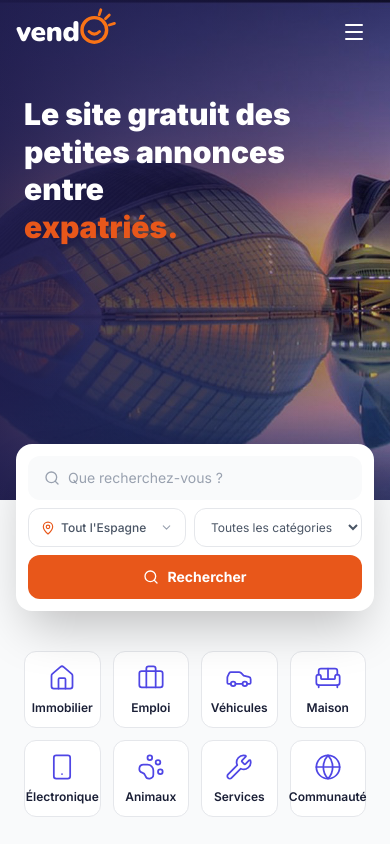
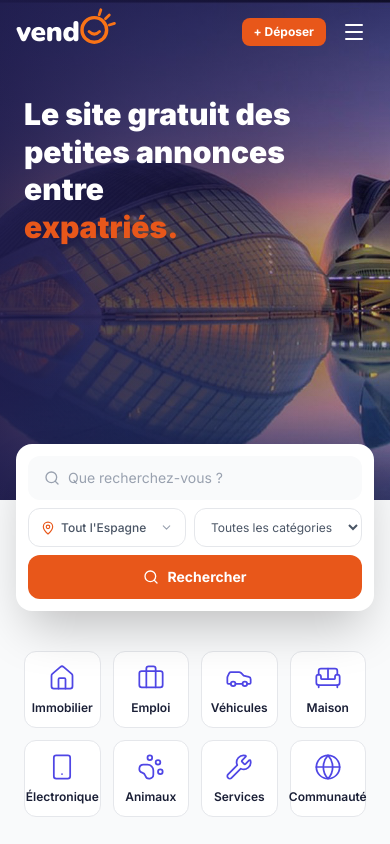
Before and after one commit to GuillaumeBidallier/valencia-expat-market, a Next.js app: page / in a window 390 px wide. Shown: the top 844 px of the page. Built offline with nearby package versions, Linux system fonts and the light colour scheme.

Commit message:
feat: show "+ Déposer" button in mobile navbar header (always visible)
Co-Authored-By: Claude Sonnet 4.6 <noreply@anthropic.com>

```diff
--- a/components/layout/Navbar.tsx
+++ b/components/layout/Navbar.tsx
@@ -167,13 +167,21 @@ export default function Navbar() {
             </div>
           </div>
 
-          {/* Mobile hamburger */}
-          <button
-            className={`md:hidden p-2 rounded-lg transition-colors ${transparent ? 'text-white hover:bg-white/10' : 'text-navy hover:bg-gray-100'}`}
-            onClick={() => setMenuOpen(o => !o)}
-          >
-            {menuOpen ? <X size={24} /> : <Menu size={24} />}
-          </button>
+          {/* Mobile : Déposer + hamburger */}
+          <div className="md:hidden flex items-center gap-2">
+            <Link
+              href="/deposer-annonce"
+              className="bg-orange-primary text-white px-3 py-1.5 rounded-lg font-bold text-xs hover:bg-orange-dark transition-colors whitespace-nowrap"
+            >
+              + Déposer
+            </Link>
+            <button
+              className={`p-2 rounded-lg transition-colors ${transparent ? 'text-white hover:bg-white/10' : 'text-navy hover:bg-gray-100'}`}
+              onClick={() => setMenuOpen(o => !o)}
+            >
+              {menuOpen ? <X size={24} /> : <Menu size={24} />}
+            </button>
+          </div>
         </div>
       </div>
 
```
